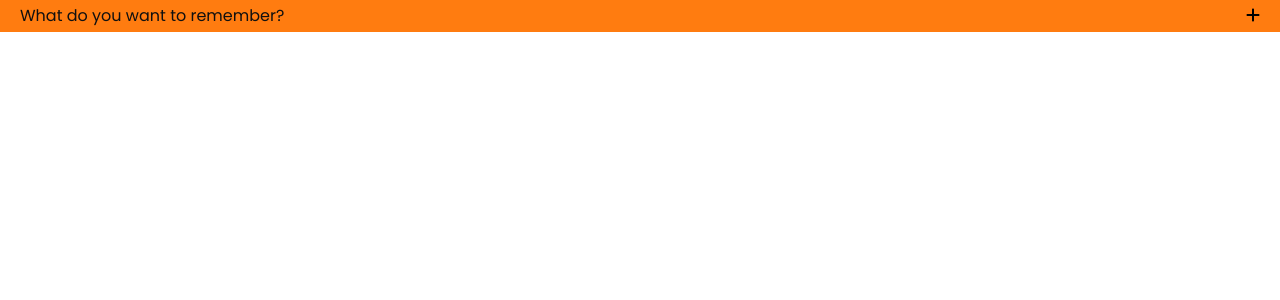
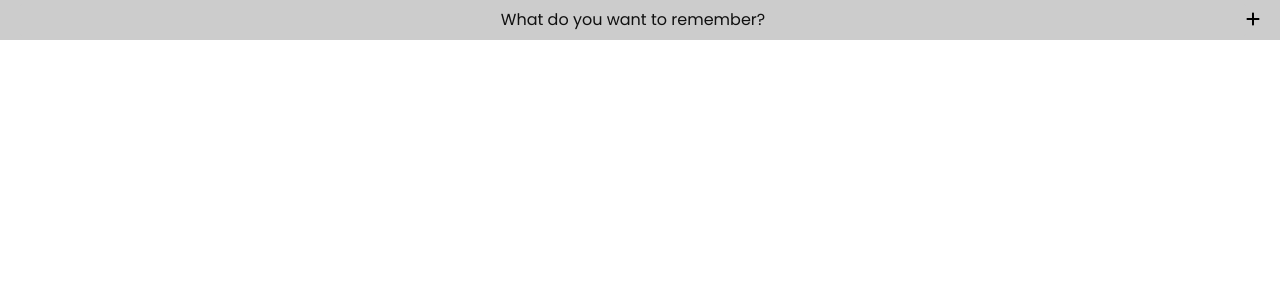
Before and after one commit to Oct4vius/ReminderApp, an Angular app: page / in a window 1280 px wide. Shown: the top 300 px of the page. Built offline with nearby package versions, Linux system fonts and the light colour scheme.

Commit message:
Now you can copy the reminder title with a button

```diff
--- a/src/app/home/components/card/card.component.html
+++ b/src/app/home/components/card/card.component.html
@@ -34,14 +34,17 @@
         (click)="!isChild ? onDelete() : onDeleteChild()"
         [icon]="faTrash"
       ></fa-icon>
-      <fa-icon [icon]="faClipboard"></fa-icon>
+      <fa-icon
+        class="cursor-pointer hover:text-blue-600"
+        (click)="copyToClipboard()"
+        [icon]="faClipboard"
+      ></fa-icon>
       <fa-icon
         class="cursor-pointer hover:text-green-600"
         (click)="showAddReminderChild()"
         [icon]="faPlus"
       ></fa-icon>
     </div>
-
   </div>
 
   @if (showChildren) {
@@ -55,7 +58,7 @@
   >
     @if (showAddChildInput) {
     <shared-input
-      placeholder="Anything else you would like to remember?"
+      placeholder="An other thing to remember?"
       (saveInputValue)="onAddChild($event)"
       [isChild]="true"
     >
--- a/src/app/home/components/card/card.component.ts
+++ b/src/app/home/components/card/card.component.ts
@@ -93,6 +93,10 @@ export class CardComponent implements OnInit {
     this.homeService.save()
   };
 
+  public copyToClipboard() {
+    navigator.clipboard.writeText(this.reminder.title)
+  }
+
   ngOnInit(): void {
     if (!this.reminder) throw Error('It needs a reminder');
   }
--- a/src/app/shared/components/input/input.component.html
+++ b/src/app/shared/components/input/input.component.html
@@ -1,7 +1,6 @@
-<div class="flex">
+<div class="flex items-center">
   <input
-    class="w-full outline-none bg-secundary placeholder-[#101010]"
-
+    class="w-full outline-none bg-secundary placeholder-[#101010] placeholder:text-center rounded-sm px-2 py-1 text-black"
     type="text"
     (keyup.enter)="saveInput(reminderInput.value)"
     [placeholder]="placeholder"
--- a/src/styles.scss
+++ b/src/styles.scss
@@ -27,6 +27,6 @@
 
 /* Handle */
 ::-webkit-scrollbar-thumb {
-  background: wheat;
+  background: #ccc;
   border-radius: 2px;
 }
--- a/tailwind.config.js
+++ b/tailwind.config.js
@@ -7,7 +7,7 @@ module.exports = {
     extend: {
       colors: {
         'primary': '#FF9843',
-        'secundary': '#FF7C10',
+        'secundary': '#ccc',
         'tertiary':  '#DC6300'
       }
     },
```
